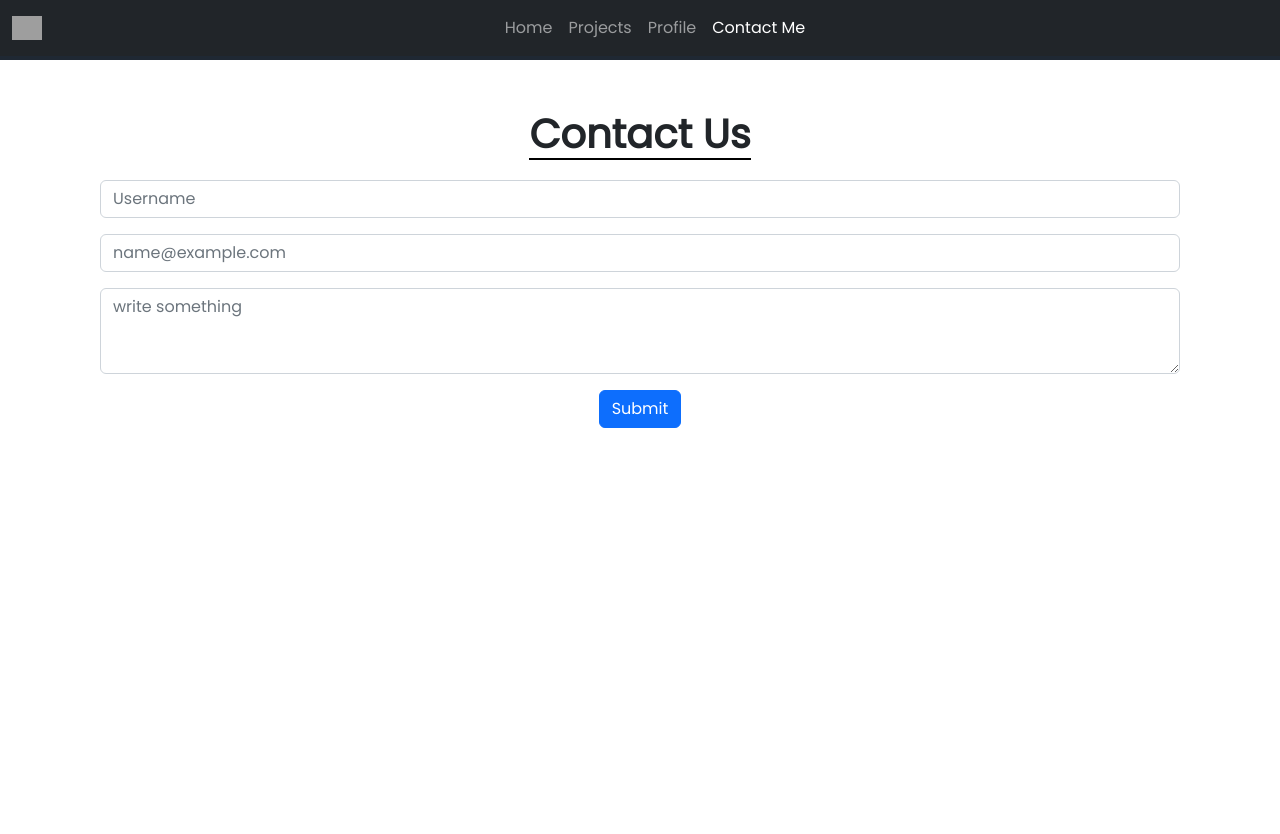
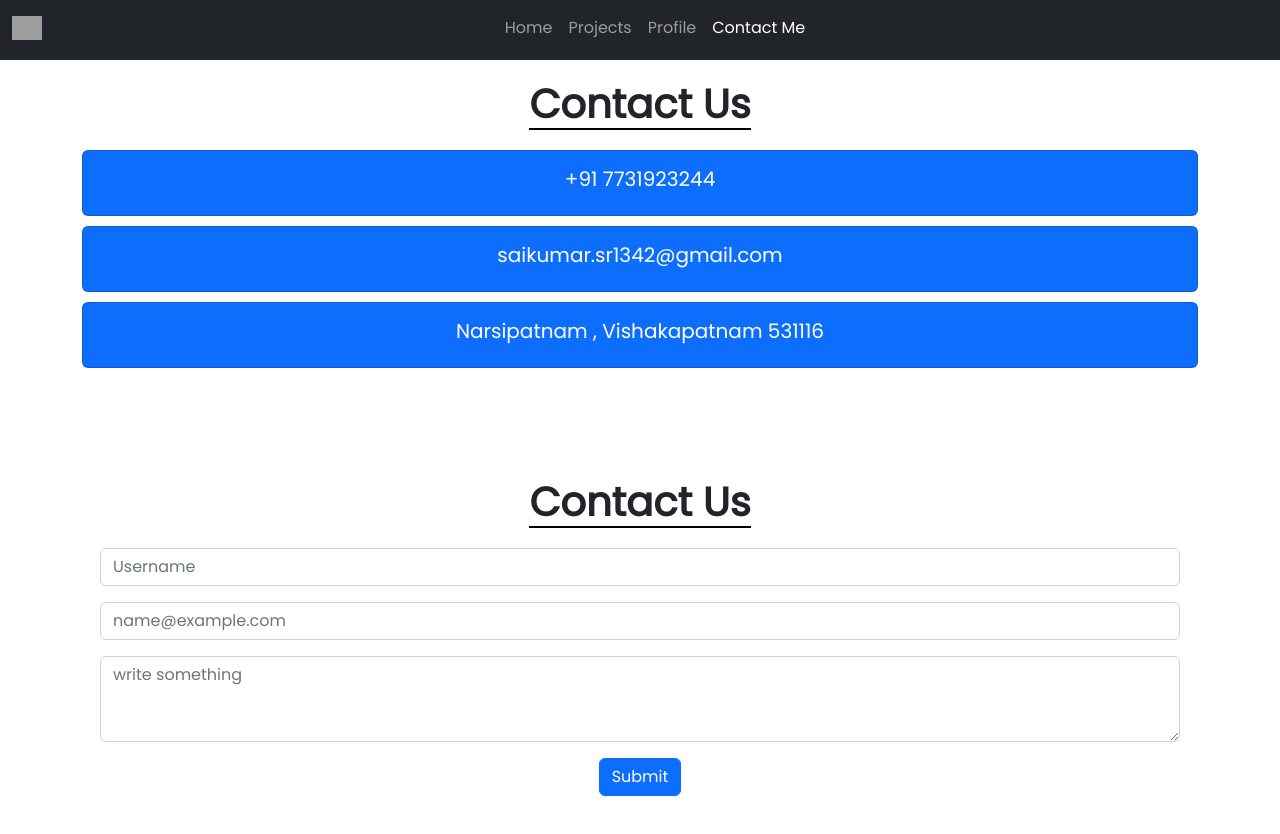
Before and after one commit to saikumarnavara/react-portfolio, a React (Create React App) app: page /contactme in a window 1280 px wide. Shown: the top 834 px of the page. Built offline with nearby package versions, Linux system fonts and the light colour scheme; grey boxes are pictures that could not be loaded.

Commit message:
contact info is updated

```diff
--- a/src/Components/Containers/ContactMe/ContactInfo.js
+++ b/src/Components/Containers/ContactMe/ContactInfo.js
@@ -1,47 +1,94 @@
-import {
-  Card,
-  Grid,
-  CardContent,
-  Typography,
-  Container,
-  Box,
-} from "@mui/material";
+// import {
+//   Card,
+//   Grid,
+//   CardContent,
+//   Typography,
+//   Container,
+//   Box,
+// } from "@mui/material";
+// import React from "react";
+// import ContactInfoData from "../../../Json dataFiles/ContactInfoData.json";
+// import SocialMediaApps from "../../Containers/SocialMedia/ScoialMediaApps";
+// const ContactInfo = () => {
+//   const info = ContactInfoData;
+//   return (
+//     <Container>
+//       <Grid
+//         container
+//         spacing={3}
+//         sx={{ marginTop: "100px", display: "flex", flexDirection: "coloumn" }}
+//       >
+//         {info.map((item) => {
+//           return (
+//             <Grid item xs={12} sm={6} md={6} lg={6} xl={4}>
+//               {item.details.map((info) => {
+//                 return (
+//                   <Card
+//                     sx={{
+//                       maxWidth: 500,
+//                       textAlign: "center",
+//                       marginBottom: "10px",
+//                     }}
+//                   >
+//                     <CardContent>
+//                       <Typography>{info}</Typography>
+//                     </CardContent>
+//                   </Card>
+//                 );
+//               })}
+//             </Grid>
+//           );
+//         })}
+//       </Grid>
+//       <SocialMediaApps />
+//     </Container>
+//   );
+// };
+
+// export default ContactInfo;
+
 import React from "react";
 import ContactInfoData from "../../../Json dataFiles/ContactInfoData.json";
 import SocialMediaApps from "../../Containers/SocialMedia/ScoialMediaApps";
 const ContactInfo = () => {
-  const info = ContactInfoData;
+  const UserInfo = ContactInfoData;
   return (
-    <Container>
-      <Grid
-        container
-        spacing={3}
-        sx={{ marginTop: "100px", display: "flex", flexDirection: "coloumn" }}
-      >
-        {info.map((item) => {
-          return (
-            <Grid item xs={12} sm={6} md={6} lg={6} xl={4}>
-              {item.details.map((info) => {
-                return (
-                  <Card
-                    sx={{
-                      maxWidth: 500,
-                      textAlign: "center",
-                      marginBottom: "10px",
+    <div>
+      <div class="container" style={{ marginTop: "60px" }}>
+        <h1
+          style={{
+            fontWeight: 700,
+            marginTop: "20px",
+            borderBottom: "2px solid black",
+            display: "inline-block",
+            marginBottom: "20px",
           }}
         >
-                    <CardContent>
-                      <Typography>{info}</Typography>
-                    </CardContent>
-                  </Card>
+          Contact Us
+        </h1>
+        <div class="col">
+          {UserInfo.map((card) => {
+            return (
+              <div key={card.id}>
+                {card.details.map((item, index) => {
+                  return (
+                    <div
+                      class="card bg-primary text-white"
+                      key={index}
+                      style={{ marginBottom: "10px" }}
+                    >
+                      <div class="card-body">
+                        <h5 class="card-title">{item}</h5>
+                      </div>
+                    </div>
                   );
                 })}
-            </Grid>
+              </div>
             );
           })}
-      </Grid>
-      <SocialMediaApps />
-    </Container>
+        </div>
+      </div>
+    </div>
   );
 };
 
--- a/src/Components/Containers/ContactMe/Contactme.js
+++ b/src/Components/Containers/ContactMe/Contactme.js
@@ -5,6 +5,7 @@ import { Container } from "@mui/material";
 const Contactme = () => {
   return (
     <Container minHeight="100vh" sx={{ backgroundColor: "white" }}>
+      <ContactInfo />
       <Login />
     </Container>
   );
```
Also changed, not shown: src/assets/Images/demoProject.jpg (added). Lines whose indentation alone changed are shown as unchanged.
